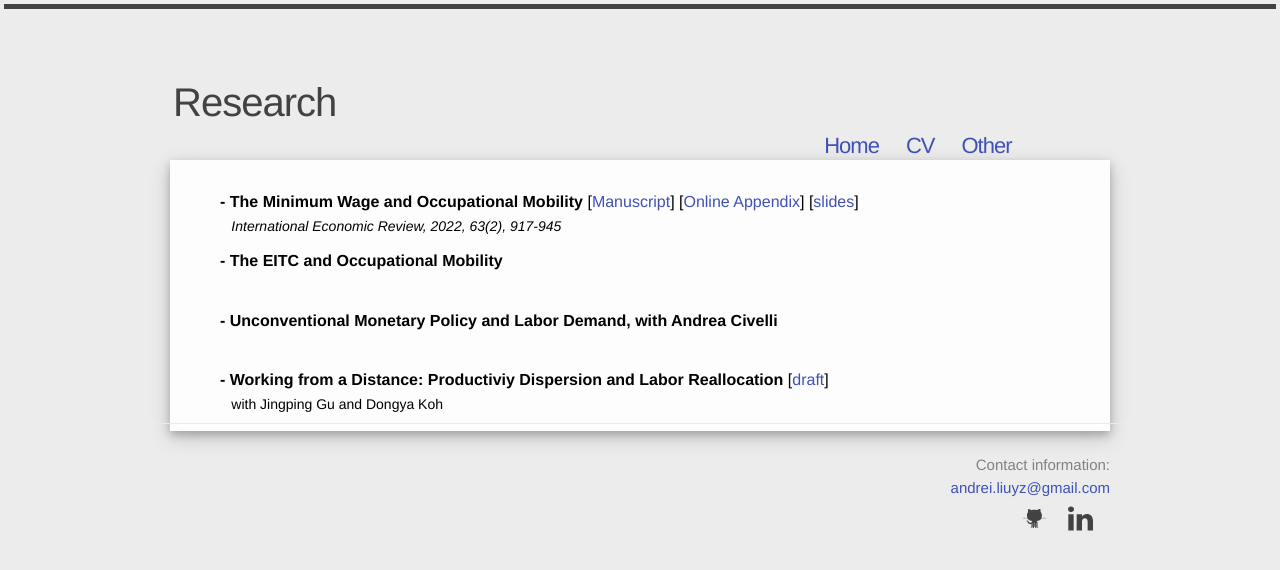
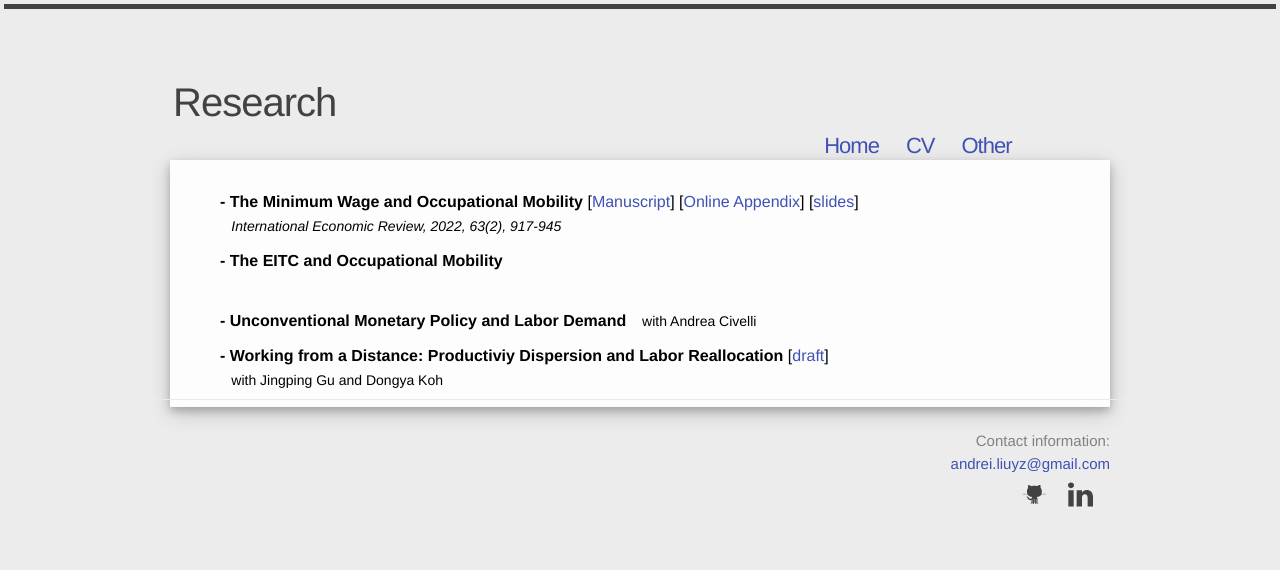
Before and after one commit to Andrew-YizhouLiu/Andrew-YizhouLiu.github.io, a Jekyll site: the page built from research.html, in a window 1280 px wide. Shown: the top 570 px of the page. Built offline with Jekyll 4.4.1, drawn with Linux system fonts in a browser that asks for light colours; comment, search, counter and statistics services are not loaded.

Commit message:
Update research.html

```diff
--- a/research.html
+++ b/research.html
@@ -51,9 +51,9 @@ title: Andrew Yizhou Liu
         <br/> <span style="font-size:14px;margin-left:0.3cm;font-style:italic;">  <span> </p>
         <p style="margin-bottom: -0.4cm;">   </p>
 
-        <p style="margin-bottom: 0.7cm;font-size:16px;color:black"><b> - Unconventional Monetary Policy and Labor Demand, with Andrea Civelli </b>
-        <br/> <span style="font-size:14px;margin-left:0.3cm;font-style:italic;">  <span> </p>
-        <p style="margin-bottom: -0.4cm;">   </p>
+        <p style="margin-bottom: 0.7cm;font-size:16px;color:black"><b> - Unconventional Monetary Policy and Labor Demand </b>
+         <span style="font-size:14px;margin-left:0.3cm;"> with Andrea Civelli <span> </p>
+          <p style="margin-bottom: -0.4cm;">   </p>
 
           <p style="margin-bottom: 0.7cm;font-size:16px;color:black"><b> - Working from a Distance:
           Productiviy Dispersion and Labor Reallocation </b>
@@ -113,8 +113,9 @@ title: Andrew Yizhou Liu
       <p style="margin-bottom: 0.7cm;font-size:14px;color:black"><b> - The EITC and Occupational Mobility </b>
       <p style="margin-bottom: -0.4cm;">   </p>
 
-        <p style="margin-bottom: 0.7cm;font-size:14px;color:black"><b> - Unconventional Monetary Policy and Labor Demand, with Andrea Civelli </b>
-          <p style="margin-bottom: -0.4cm;">   </p>
+      <p style="margin-bottom: 0.7cm;font-size:14px;color:black"><b> - Unconventional Monetary Policy and Labor Demand </b>
+       <span style="font-size:12px;margin-left:0.3cm;"> with Andrea Civelli <span> </p>
+        <p style="margin-bottom: -0.4cm;">   </p>
 
         <p style="margin-bottom: 0.7cm;font-size:14px;color:black"><b> - Working from a Distance:
         Productiviy Dispersion and Labor Reallocation </b>
```
